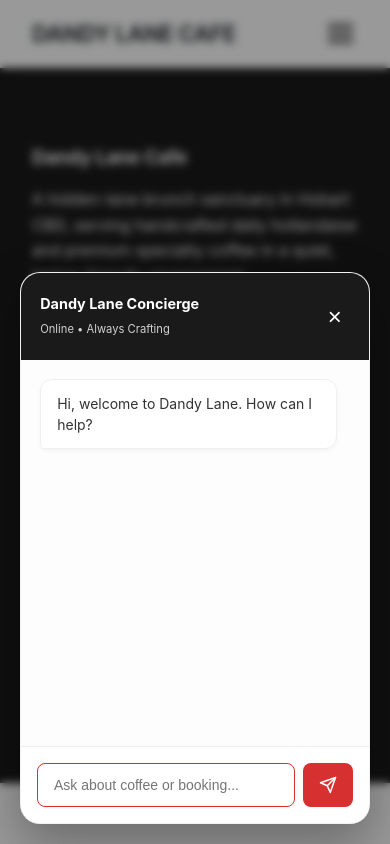
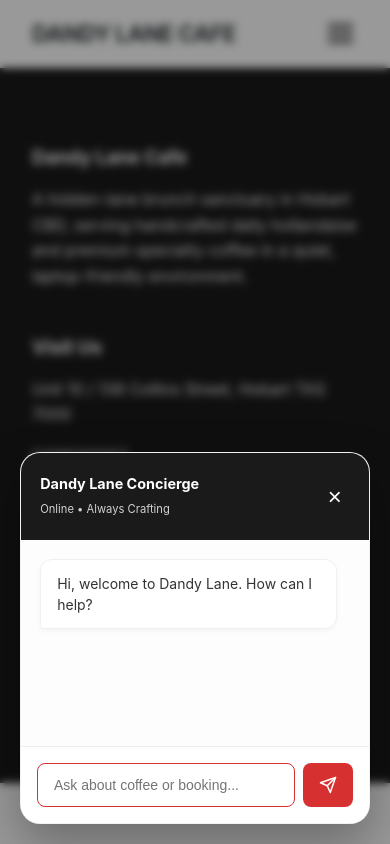
Before and after one commit to ll3king/DL-new-website, a website: page src/layouts/base.html in a window 390 px wide. Both pictures are taken after a click on the button "Open Chat Concierge". Drawn offline with nearby package versions, Linux system fonts and the light colour scheme; files that its build step writes are made by us from their sources.

Commit message:
style: reduce chatbot window height by 1/3

```diff
--- a/src/blocks/chatbot-widget.html
+++ b/src/blocks/chatbot-widget.html
@@ -33,7 +33,7 @@
         bottom: 80px;
         right: 0;
         width: 380px;
-        height: 600px;
+        height: 400px;
         max-height: calc(100vh - 120px);
         background: white;
         border-radius: 16px;
@@ -119,7 +119,7 @@
             left: 20px;
             width: auto;
             height: calc(100% - 100px);
-            max-height: 550px;
+            max-height: 370px;
             border-radius: 20px;
             z-index: 1001;
             box-shadow: 0 20px 50px rgba(0, 0, 0, 0.3);
```
